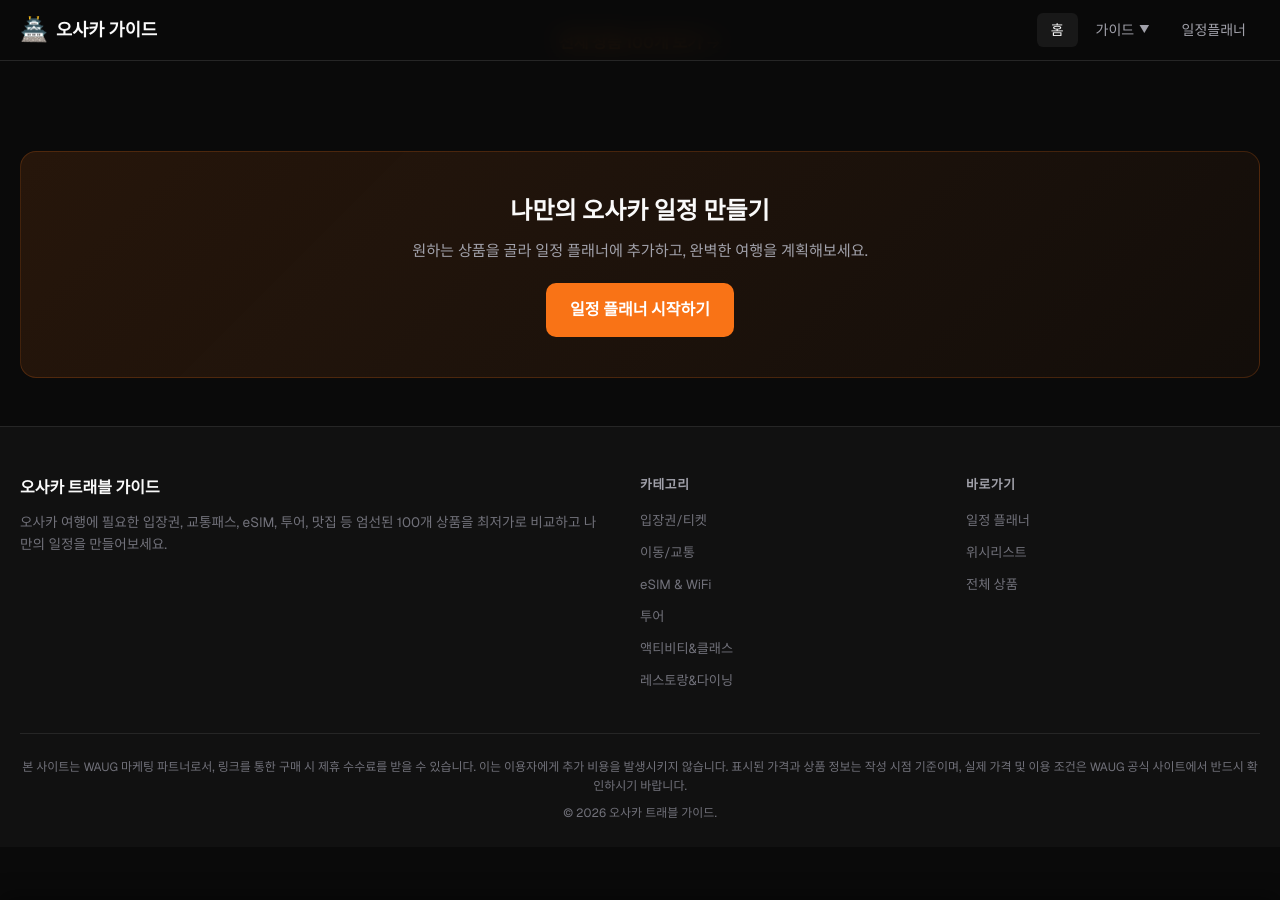
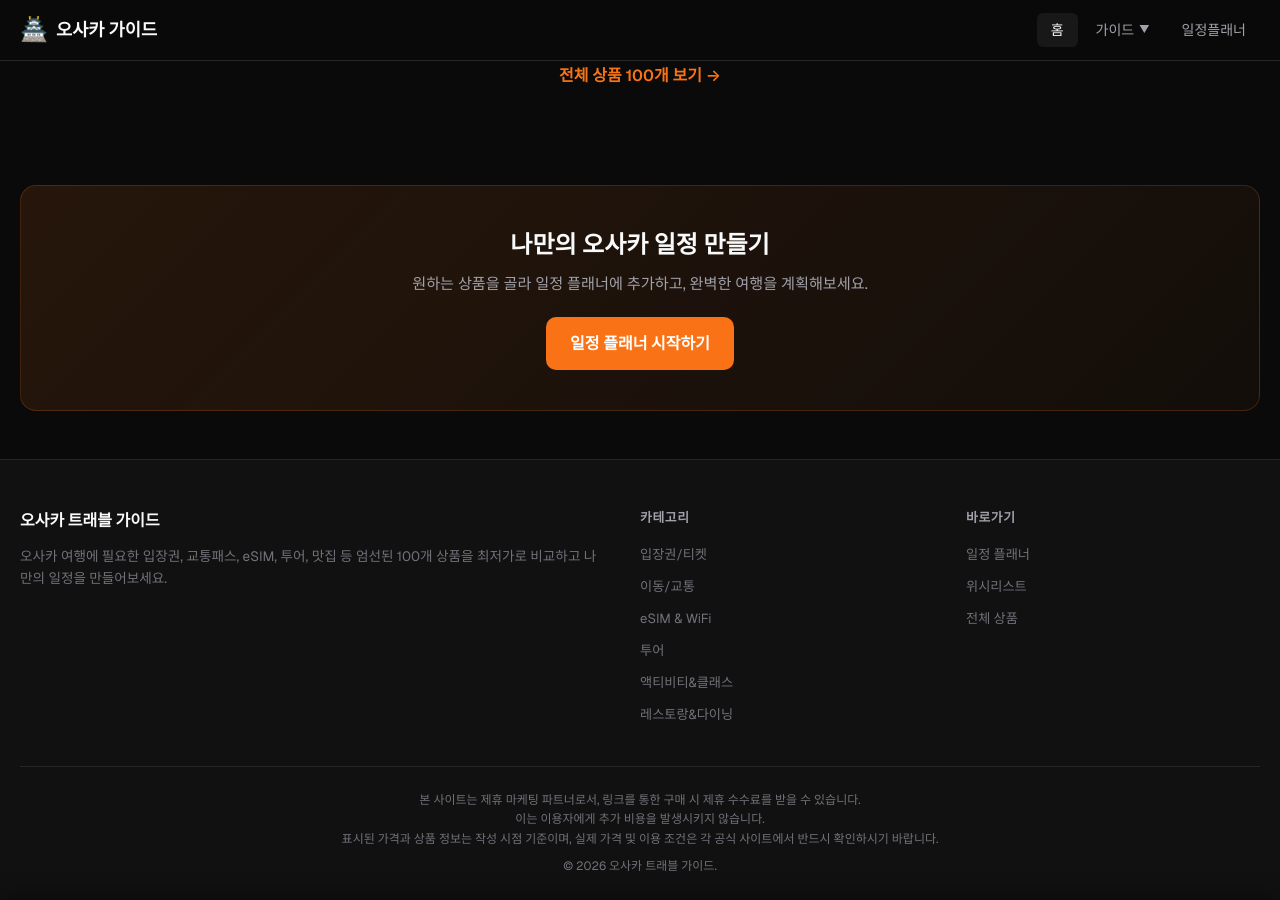
Before and after one commit to dukbong/osaka-travel-guide, a Jekyll site: the page built from pages/index.html, in a window 1280 px wide and 900 px high, scrolled down 1325 px. Built offline with Jekyll 4.4.1, drawn with Linux system fonts in a browser that asks for light colours; before the commit the page ends 2172 px from its top, so only the background shows below that; some of the changed text lies outside the part shown.

Commit message:
Update disclosure: generic affiliate notice (not WAUG-specific) + line breaks
- Remove WAUG-specific wording, use generic "제휴 마케팅 파트너" for future expansion
- Add line breaks for readability (3 separate <p> tags)
- Same changes in both top banner and footer

Co-Authored-By: Claude Opus 4.6 (1M context) <noreply@anthropic.com>

```diff
--- a/_layouts/default.html
+++ b/_layouts/default.html
@@ -79,7 +79,9 @@
   <!-- Affiliate Disclosure Banner -->
   <div class="affiliate-notice">
     <div class="affiliate-notice-inner">
-      이 사이트는 WAUG 제휴 링크를 포함하고 있으며, 링크를 통한 구매 시 소정의 수수료를 받을 수 있습니다. 가격 및 상품 정보는 변동될 수 있으므로, 정확한 정보는 <a href="https://www.waug.com" target="_blank" rel="noopener">WAUG 공식 사이트</a>에서 확인해주세요.
+      <p>본 사이트는 제휴 마케팅 파트너로서, 링크를 통한 구매 시 제휴 수수료를 받을 수 있습니다.</p>
+      <p>이는 이용자에게 추가 비용을 발생시키지 않습니다.</p>
+      <p>표시된 가격과 상품 정보는 작성 시점 기준이며, 실제 가격 및 이용 조건은 각 공식 사이트에서 반드시 확인하시기 바랍니다.</p>
     </div>
   </div>
 
@@ -138,7 +140,11 @@
         </div>
       </div>
       <div class="footer-bottom">
-        <p class="footer-disclosure">본 사이트는 WAUG 마케팅 파트너로서, 링크를 통한 구매 시 제휴 수수료를 받을 수 있습니다. 이는 이용자에게 추가 비용을 발생시키지 않습니다. 표시된 가격과 상품 정보는 작성 시점 기준이며, 실제 가격 및 이용 조건은 WAUG 공식 사이트에서 반드시 확인하시기 바랍니다.</p>
+        <div class="footer-disclosure">
+          <p>본 사이트는 제휴 마케팅 파트너로서, 링크를 통한 구매 시 제휴 수수료를 받을 수 있습니다.</p>
+          <p>이는 이용자에게 추가 비용을 발생시키지 않습니다.</p>
+          <p>표시된 가격과 상품 정보는 작성 시점 기준이며, 실제 가격 및 이용 조건은 각 공식 사이트에서 반드시 확인하시기 바랍니다.</p>
+        </div>
         <p>&copy; {{ 'now' | date: '%Y' }} 오사카 트래블 가이드.</p>
       </div>
     </div>
```
